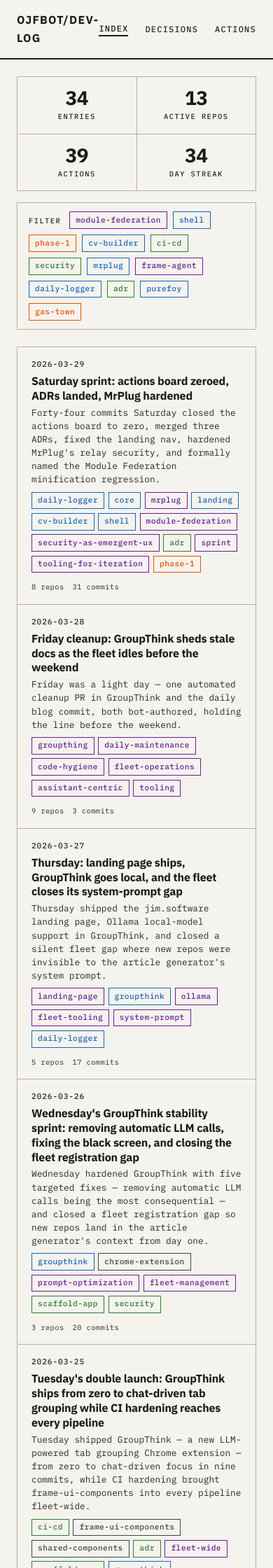
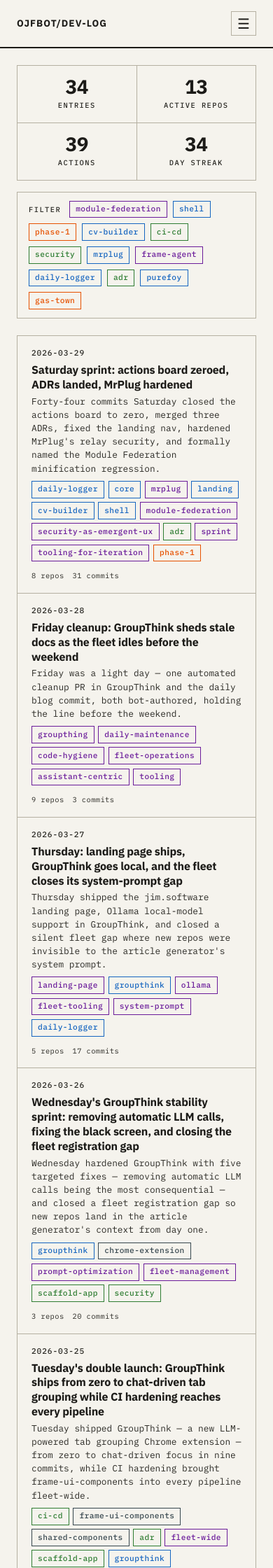
Before and after one commit to ojfbot/daily-logger, a Jekyll site: the page built from index.md, in a window 390 px wide. Shown: the top 2240 px of the page at 70% size. Built offline with Jekyll 4.4.1, drawn with Linux system fonts in a browser that asks for light colours.

Commit message:
feat(ui): add hamburger menu for mobile-responsive header nav
Co-Authored-By: Claude Opus 4.6 <noreply@anthropic.com>

```diff
--- a/_layouts/actions.html
+++ b/_layouts/actions.html
@@ -10,6 +10,7 @@
 <body>
   <header class="site-header">
     <a class="site-title" href="{{ site.baseurl }}/">ojfbot/dev-log</a>
+    <button class="nav-toggle" aria-label="Menu">&#9776;</button>
     <nav class="site-nav">
       <a href="{{ site.baseurl }}/">Index</a>
       <a href="{{ site.baseurl }}/decisions-log/">Decisions</a>
--- a/_layouts/decisions.html
+++ b/_layouts/decisions.html
@@ -10,6 +10,7 @@
 <body>
   <header class="site-header">
     <a class="site-title" href="{{ site.baseurl }}/">ojfbot/dev-log</a>
+    <button class="nav-toggle" aria-label="Menu">&#9776;</button>
     <nav class="site-nav">
       <a href="{{ site.baseurl }}/">Index</a>
       <a href="{{ site.baseurl }}/decisions-log/" class="active">Decisions</a>
--- a/_layouts/home.html
+++ b/_layouts/home.html
@@ -10,6 +10,7 @@
 <body>
   <header class="site-header">
     <a class="site-title" href="{{ site.baseurl }}/">ojfbot/dev-log</a>
+    <button class="nav-toggle" aria-label="Menu">&#9776;</button>
     <nav class="site-nav">
       <a href="{{ site.baseurl }}/" class="active">Index</a>
       <a href="{{ site.baseurl }}/decisions-log/">Decisions</a>
--- a/_layouts/post.html
+++ b/_layouts/post.html
@@ -10,6 +10,7 @@
 <body>
   <header class="site-header">
     <a class="site-title" href="{{ site.baseurl }}/">ojfbot/dev-log</a>
+    <button class="nav-toggle" aria-label="Menu">&#9776;</button>
     <nav class="site-nav">
       <a href="{{ site.baseurl }}/">Index</a>
       <a href="{{ site.baseurl }}/decisions-log/">Decisions</a>
--- a/_layouts/repo.html
+++ b/_layouts/repo.html
@@ -10,6 +10,7 @@
 <body>
   <header class="site-header">
     <a class="site-title" href="{{ site.baseurl }}/">ojfbot/dev-log</a>
+    <button class="nav-toggle" aria-label="Menu">&#9776;</button>
     <nav class="site-nav">
       <a href="{{ site.baseurl }}/">Index</a>
       <a href="{{ site.baseurl }}/decisions-log/">Decisions</a>
--- a/assets/css/dashboard.css
+++ b/assets/css/dashboard.css
@@ -637,6 +637,42 @@ a:hover { border-bottom-color: var(--text); }
 }
 .theme-toggle:hover { color: var(--text); border-color: var(--text); }
 
+/* ── hamburger toggle (hidden on desktop) ── */
+.nav-toggle {
+  display: none;
+  background: transparent;
+  border: 1px solid var(--border);
+  color: var(--text);
+  font-size: 1.25rem;
+  padding: 0.2rem 0.5rem;
+  cursor: pointer;
+  font-family: var(--font-mono);
+}
+
+@media (max-width: 600px) {
+  .site-header {
+    flex-wrap: wrap;
+  }
+  .site-title {
+    font-size: 0.85rem;
+  }
+  .nav-toggle {
+    display: block;
+  }
+  .site-nav {
+    display: none;
+    flex-direction: column;
+    width: 100%;
+    gap: 0.75rem;
+    padding-top: 0.75rem;
+    border-top: 1px solid var(--border);
+    margin-top: 0.75rem;
+  }
+  .site-nav.open {
+    display: flex;
+  }
+}
+
 /* ─── Page-specific: decisions table ─────────────────────────────────────── */
 
 .decisions-table {
--- a/assets/js/app.js
+++ b/assets/js/app.js
@@ -856,8 +856,19 @@ async function initArticleDetail() {
     `).join("")}
   `;
 }
+function initMobileNav() {
+  const toggle = document.querySelector(".nav-toggle");
+  const nav = document.querySelector(".site-nav");
+  if (!toggle || !nav) return;
+  toggle.addEventListener("click", () => {
+    const expanded = nav.classList.toggle("open");
+    toggle.setAttribute("aria-expanded", String(expanded));
+    toggle.textContent = expanded ? "\u2715" : "\u2630";
+  });
+}
 document.addEventListener("DOMContentLoaded", () => {
   initTheme();
+  initMobileNav();
   initIndex();
   initArticleDetail();
   initCommitPopovers();
```
Also changed, not shown: src/frontend/app.ts (+12 -0 lines).
